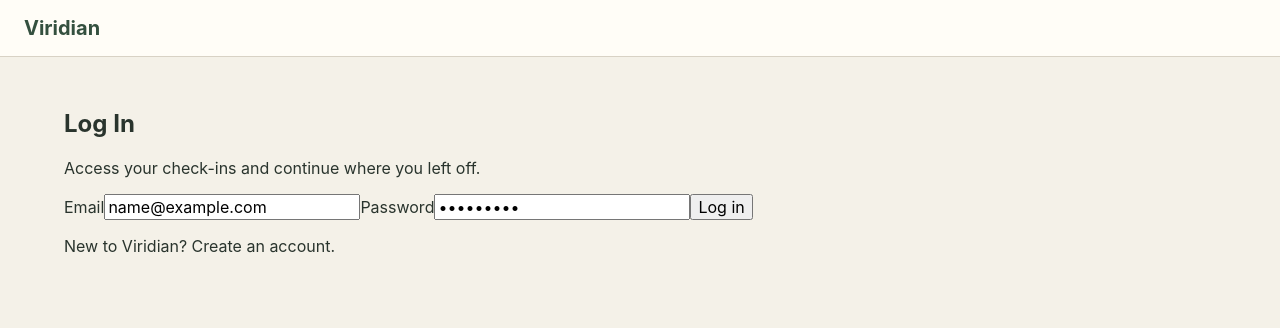
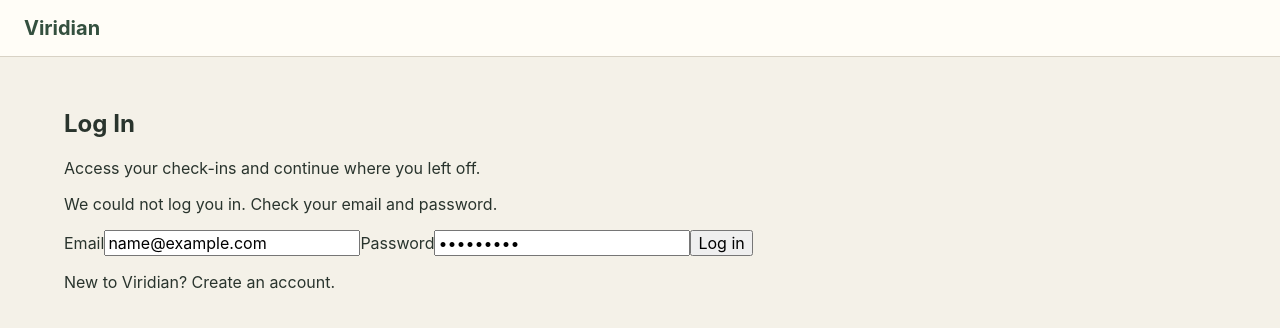
Before and after one commit to makebashangwe/viridian, a React (Vite) app in the folder frontend/: page /login in a window 1280 px wide. Both pictures are taken after typing "name@example.com", "Sample123" into the empty fields and a click on the button "Log in". Shown: the top 328 px of the page. Built offline with nearby package versions, Linux system fonts and the light colour scheme; no server answers.

Commit message:
Fixed error handling

```diff
--- a/frontend/src/pages/LoginPage.tsx
+++ b/frontend/src/pages/LoginPage.tsx
@@ -29,17 +29,12 @@
     setIsLoading(false)
   }
 }
-  {error && (
-  <p role="alert">
-    {error}
-  </p>
-)}
 
   return (
     <section>
       <h1>Log In</h1>
       <p>Access your check-ins and continue where you left off.</p>
-
+        {error && <p role="alert">{error}</p>}
       <form onSubmit={handleSubmit}>
         <label htmlFor="email">Email</label>
         <input
```
